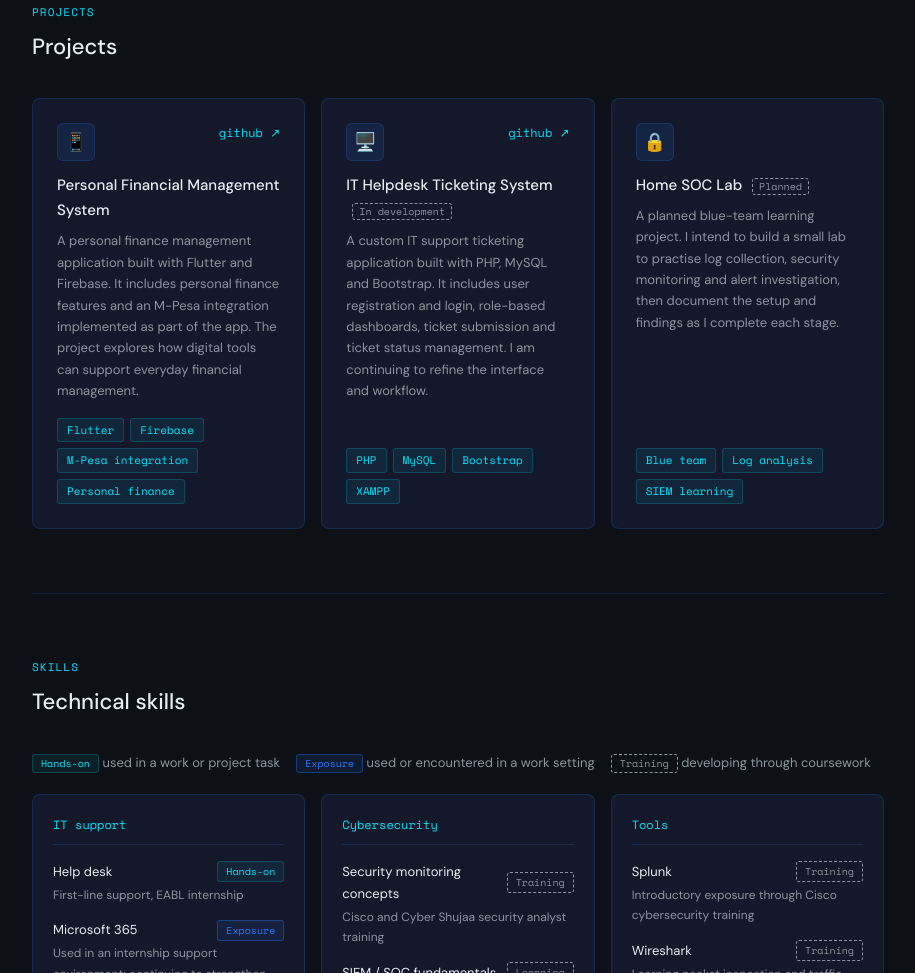
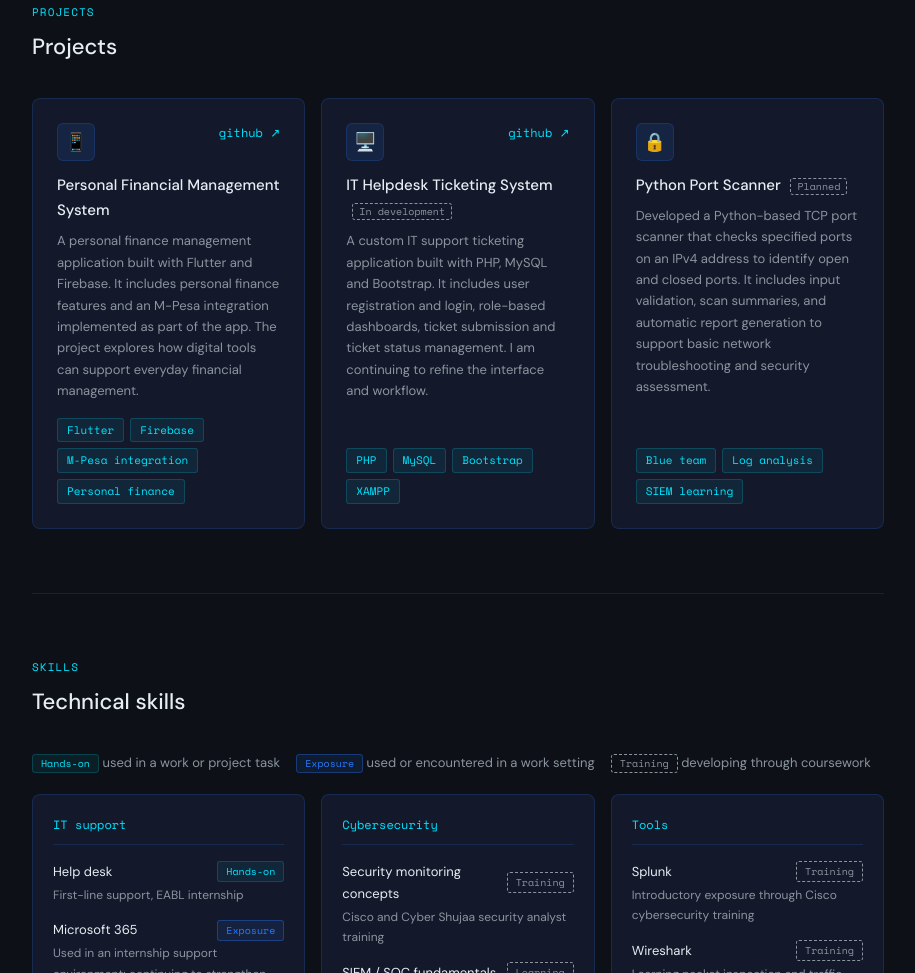
Before and after one commit to Gichango/portfolio, a plain HTML site: page index.html in a window 1280 px wide. Shown: the part 3426-4399 px from the top of the page, without its empty margins (182-1097 px from the left). Drawn offline with nearby package versions, Linux system fonts and the light colour scheme.

Commit message:
Update project details in index.html
Replaced project description for 'Home SOC Lab' with details about 'Python Port Scanner'.

```diff
--- a/index.html
+++ b/index.html
@@ -267,9 +267,8 @@ footer span{color:var(--blue)}
         <div class="project-top">
           <div class="project-icon">🔒</div>
         </div>
-        <div class="project-title">Home SOC Lab <span class="status">Planned</span></div>
-        <p class="project-desc">A planned blue-team learning project. I intend to build a small lab to practise log collection, security monitoring and alert investigation, then document the setup and findings as I complete each stage.</p>
-        <div class="tags"><span class="tag">Blue team</span><span class="tag">Log analysis</span><span class="tag">SIEM learning</span></div>
+        <div class="project-title">Python Port Scanner <span class="status">Planned</span></div>
+       <p class="project-desc">Developed a Python-based TCP port scanner that checks specified ports on an IPv4 address to identify open and closed ports. It includes input validation, scan summaries, and automatic report generation to support basic network troubleshooting and security assessment.        <div class="tags"><span class="tag">Blue team</span><span class="tag">Log analysis</span><span class="tag">SIEM learning</span></div>
       </div>
     </div>
   </section>
```
